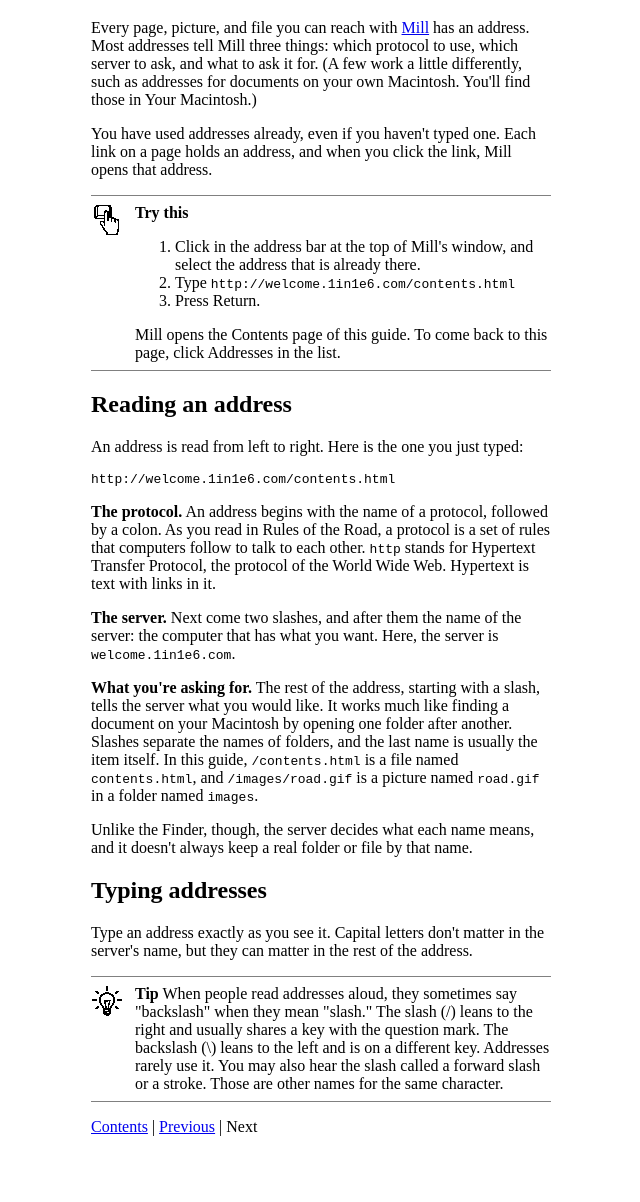
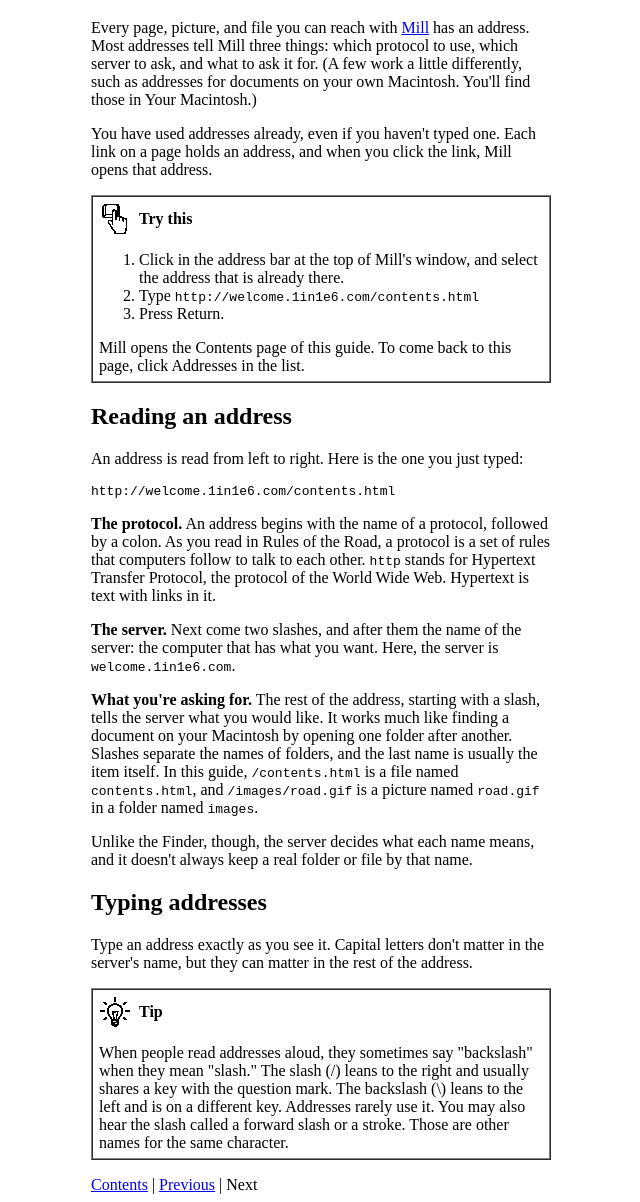
Before and after one commit to eric-cgn/welcome, a plain HTML site: page docs/addresses.html in a window 1280 px wide. Shown: the part 87-1289 px from the top of the page, without its empty margins (319-959 px from the left). Before the commit the page ends 1231 px from the top, so only its background shows below. Drawn offline with Linux system fonts and the light colour scheme.

Commit message:
Callouts: a bordered box, icon and label on top, text the full width below
Co-Authored-By: Claude <noreply@anthropic.com>

```diff
--- a/docs/addresses.html
+++ b/docs/addresses.html
@@ -17,11 +17,8 @@ Macintosh. You'll find those in Your Macintosh.)
 <P>You have used addresses already, even if you haven't typed one. Each link on a page holds an
 address, and when you click the link, Mill opens that address.
 
-<HR SIZE=1 NOSHADE>
-<TABLE WIDTH="100%" BORDER=0 CELLPADDING=0 CELLSPACING=0><TR>
-<TD VALIGN=TOP WIDTH=44><IMG SRC="images/try.gif" WIDTH=32 HEIGHT=32 ALT=""></TD>
-<TD VALIGN=TOP><B>Try this</B>
-
+<P><TABLE WIDTH="100%" BORDER=1 CELLPADDING=6 CELLSPACING=0><TR><TD>
+<TABLE BORDER=0 CELLPADDING=0 CELLSPACING=0><TR><TD WIDTH=40><IMG SRC="images/try.gif" WIDTH=32 HEIGHT=32 ALT=""></TD><TD VALIGN=MIDDLE><B>Try this</B></TD></TR></TABLE>
 <OL>
 <LI>Click in the address bar at the top of Mill's window, and select the address that is already
 there.
@@ -31,7 +28,6 @@ there.
 
 <P>Mill opens the Contents page of this guide. To come back to this page, click Addresses in the
 list.</TD></TR></TABLE>
-<HR SIZE=1 NOSHADE>
 
 <H2>Reading an address</H2>
 
@@ -61,14 +57,12 @@ real folder or file by that name.
 <P>Type an address exactly as you see it. Capital letters don't matter in the server's name, but they
 can matter in the rest of the address.
 
-<HR SIZE=1 NOSHADE>
-<TABLE WIDTH="100%" BORDER=0 CELLPADDING=0 CELLSPACING=0><TR>
-<TD VALIGN=TOP WIDTH=44><IMG SRC="images/tip.gif" WIDTH=32 HEIGHT=32 ALT=""></TD>
-<TD VALIGN=TOP><B>Tip</B> When people read addresses aloud, they sometimes say "backslash" when they mean
+<P><TABLE WIDTH="100%" BORDER=1 CELLPADDING=6 CELLSPACING=0><TR><TD>
+<TABLE BORDER=0 CELLPADDING=0 CELLSPACING=0><TR><TD WIDTH=40><IMG SRC="images/tip.gif" WIDTH=32 HEIGHT=32 ALT=""></TD><TD VALIGN=MIDDLE><B>Tip</B></TD></TR></TABLE>
+<P>When people read addresses aloud, they sometimes say "backslash" when they mean
 "slash." The slash (/) leans to the right and usually shares a key with the question mark. The
 backslash (\) leans to the left and is on a different key. Addresses rarely use it. You may also
 hear the slash called a forward slash or a stroke. Those are other names for the same character.</TD></TR></TABLE>
-<HR SIZE=1 NOSHADE>
 
 <P><A HREF="contents.html">Contents</A> | <A HREF="road.html">Previous</A> | Next
 </TD></TR></TABLE>
```
Also changed, not shown: 1 other file.
